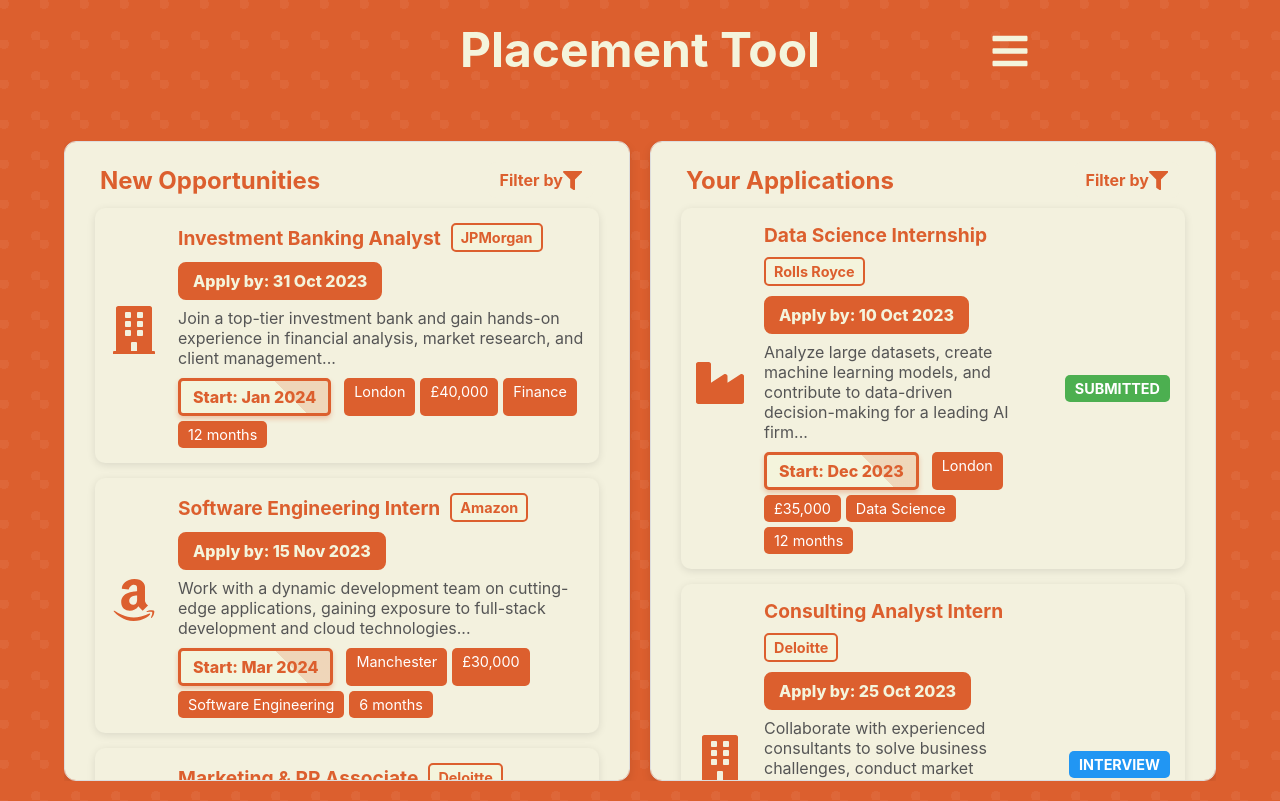
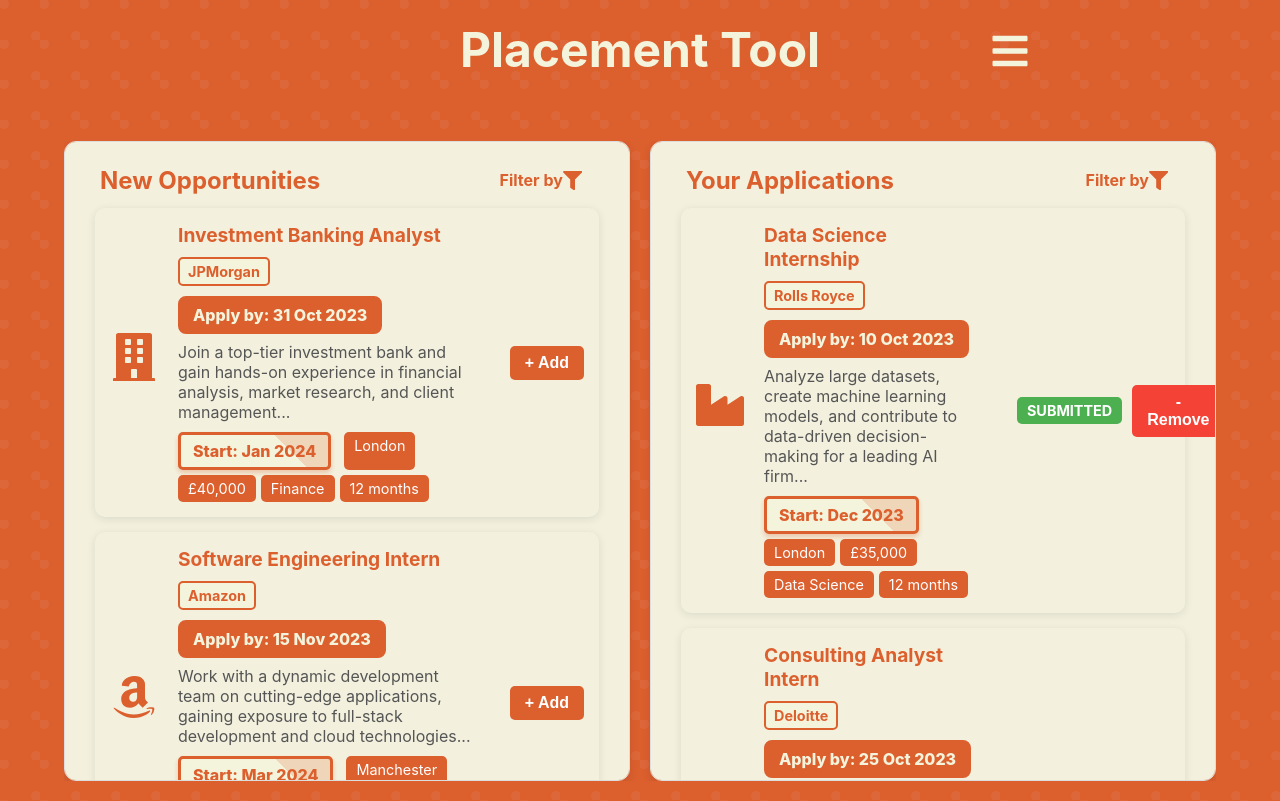
Before and after one commit to Placement-tool/NextStep-Placement-Hub, a React (Create React App) app in the folder client/: page / in a window 1280 px wide. Built offline with nearby package versions, Linux system fonts and the light colour scheme.

Commit message:
Implemented add and remove buttons

```diff
--- a/client/src/App.js
+++ b/client/src/App.js
@@ -21,7 +21,7 @@
   Length: ["6 months", "9 months", "10 months", "12 months"]
 };
 
-const PlacementOpportunity = ({ title, description, tags, status, company, icon, deadline, startDate }) => (
+const PlacementOpportunity = ({ title, description, tags, status, company, icon, deadline, startDate, showAddButton, showRemoveButton, onAdd, onRemove }) => (
   <div className="placement-opportunity">
     <div className="company-icon">{icon}</div>
     <div className="placement-info">
@@ -36,11 +36,23 @@
         {tags.map((tag, index) => <span key={index} className="tag">{tag}</span>)}
       </div>
     </div>
-    {status && (
-      <div className="placement-status">
-        <span className={`status ${status.toLowerCase()}`}>{status}</span>
-      </div>
-    )}
+    <div className="placement-actions">
+      {status && (
+        <div className="placement-status">
+          <span className={`status ${status.toLowerCase()}`}>{status}</span>
+        </div>
+      )}
+      {showAddButton && (
+        <button className="add-button" onClick={onAdd}>
+          + Add
+        </button>
+      )}
+      {showRemoveButton && (
+        <button className="remove-button" onClick={onRemove}>
+          - Remove
+        </button>
+      )}
+    </div>
   </div>
 );
 
@@ -50,10 +62,90 @@
   const [showMenu, setShowMenu] = useState(false);
   const [selectedFiltersLeft, setSelectedFiltersLeft] = useState({});
   const [selectedFiltersRight, setSelectedFiltersRight] = useState({});
+
+  const [allOpportunities, setAllOpportunities] = useState(opportunities);
   const [filteredOpportunities, setFilteredOpportunities] = useState(opportunities);
+
+  const [allApplications, setAllApplications] = useState(applications);
   const [filteredApplications, setFilteredApplications] = useState(applications);
 
+  const handleAddApplication = (opportunity) => {
+    // Create a copy of the opportunity as an application with "Submitted" status
+    const newApplication = {
+      ...opportunity,
+      status: "Submitted"
+    };
+
+    // Add the new application to the beginning of the applications array (LIFO)
+    const updatedApplications = [newApplication, ...allApplications];
+    setAllApplications(updatedApplications);
+
+    // Update filtered applications accordingly
+    const activeFilters = Object.values(selectedFiltersRight).filter(Boolean);
+    if (activeFilters.length === 0) {
+      setFilteredApplications(updatedApplications);
+    } else {
+      const filtered = updatedApplications.filter(application =>
+        activeFilters.every(filter => application.tags.includes(filter))
+      );
+      setFilteredApplications(filtered);
+    }
+
+    // Remove the opportunity from the opportunities lists
+    const updatedOpportunities = allOpportunities.filter(
+      opp => opp.title !== opportunity.title || opp.company !== opportunity.company
+    );
+    setAllOpportunities(updatedOpportunities);
+
+    // Update filtered opportunities
+    const activeLeftFilters = Object.values(selectedFiltersLeft).filter(Boolean);
+    if (activeLeftFilters.length === 0) {
+      setFilteredOpportunities(updatedOpportunities);
+    } else {
+      const filtered = updatedOpportunities.filter(opp =>
+        activeLeftFilters.every(filter => opp.tags.includes(filter))
+      );
+      setFilteredOpportunities(filtered);
+    }
+  };
   const menuRef = useRef(null);
+
+  const handleRemoveApplication = (application) => {
+    // Create a copy of the application as an opportunity (remove status)
+    const { status, ...opportunityData } = application;
+
+    // Add the opportunity to the beginning of opportunities array (LIFO)
+    const updatedOpportunities = [opportunityData, ...allOpportunities];
+    setAllOpportunities(updatedOpportunities);
+
+    // Update filtered opportunities accordingly
+    const activeLeftFilters = Object.values(selectedFiltersLeft).filter(Boolean);
+    if (activeLeftFilters.length === 0) {
+      setFilteredOpportunities(updatedOpportunities);
+    } else {
+      const filtered = updatedOpportunities.filter(opportunity =>
+        activeLeftFilters.every(filter => opportunity.tags.includes(filter))
+      );
+      setFilteredOpportunities(filtered);
+    }
+
+    // Remove the application from applications lists
+    const updatedApplications = allApplications.filter(
+      app => app.title !== application.title || app.company !== application.company
+    );
+    setAllApplications(updatedApplications);
+
+    // Update filtered applications
+    const activeRightFilters = Object.values(selectedFiltersRight).filter(Boolean);
+    if (activeRightFilters.length === 0) {
+      setFilteredApplications(updatedApplications);
+    } else {
+      const filtered = updatedApplications.filter(app =>
+        activeRightFilters.every(filter => app.tags.includes(filter))
+      );
+      setFilteredApplications(filtered);
+    }
+  };
 
   const toggleFilterDropdownLeft = (e) => {
     e.stopPropagation();
@@ -178,7 +270,13 @@
             </div>
           </div>
           <div className="tab-content">
-            {filteredOpportunities.map((opportunity, index) => <PlacementOpportunity key={index} {...opportunity} />)}
+          {filteredOpportunities.map((opportunity, index) => (
+              <PlacementOpportunity
+                key={index}
+                {...opportunity}
+                showAddButton={true}
+                showRemoveButton={false}
+                onAdd={() => handleAddApplication(opportunity)} />))}
           </div>
         </div>
         <div className="tab">
@@ -205,7 +303,13 @@
             </div>
           </div>
           <div className="tab-content">
-            {filteredApplications.map((application, index) => <PlacementOpportunity key={index} {...application} />)}
+          {filteredApplications.map((application, index) => (
+              <PlacementOpportunity
+                key={index}
+                {...application}
+                showAddButton={false}
+                showRemoveButton={true}
+                onRemove={() => handleRemoveApplication(application)} />))}
           </div>
         </div>
       </div>
--- a/client/src/index.css
+++ b/client/src/index.css
@@ -149,6 +149,31 @@
   box-shadow: 0 5px 8px rgba(220, 95, 46, 0.4);
 }
 
+.add-button {
+  background-color: #DC5F2E;
+  color: white;
+  border: none;
+  border-radius: 5px;
+  padding: 8px 15px;
+  font-weight: bold;
+  cursor: pointer;
+  transition: all 0.2s ease-in-out;
+  margin-left: 10px;
+  font-size: 1rem;
+  display: flex;
+  align-items: center;
+}
+
+.add-button:hover {
+  background-color: #c04e1f;
+  transform: translateY(-2px);
+  box-shadow: 0 4px 8px rgba(0, 0, 0, 0.2);
+}
+
+.add-button:active {
+  transform: translateY(1px);
+}
+
 .company-tag {
   background: #F4F4DC;
   color: #DC5F2E;
@@ -192,6 +217,36 @@
   font-weight: bold;
   text-transform: uppercase;
   font-size: 0.9rem;
+}
+
+.placement-actions {
+  display: flex;
+  align-items: center;
+  gap: 10px;
+}
+
+.remove-button {
+  background-color: #f44336;
+  color: white;
+  border: none;
+  border-radius: 5px;
+  padding: 8px 15px;
+  font-weight: bold;
+  cursor: pointer;
+  transition: all 0.2s ease-in-out;
+  font-size: 1rem;
+  display: flex;
+  align-items: center;
+}
+
+.remove-button:hover {
+  background-color: #d32f2f;
+  transform: translateY(-2px);
+  box-shadow: 0 4px 8px rgba(0, 0, 0, 0.2);
+}
+
+.remove-button:active {
+  transform: translateY(1px);
 }
 
 .status {
```
